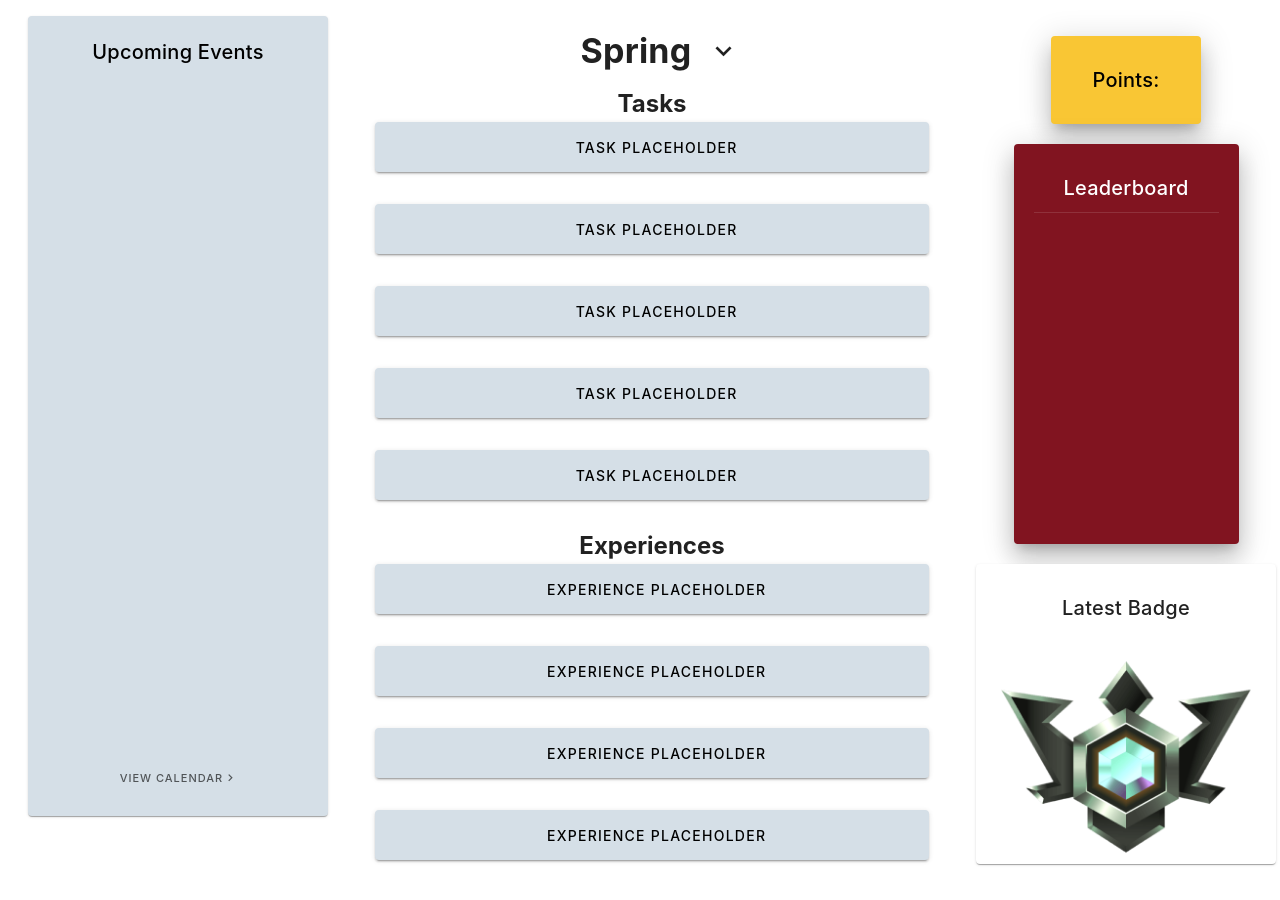
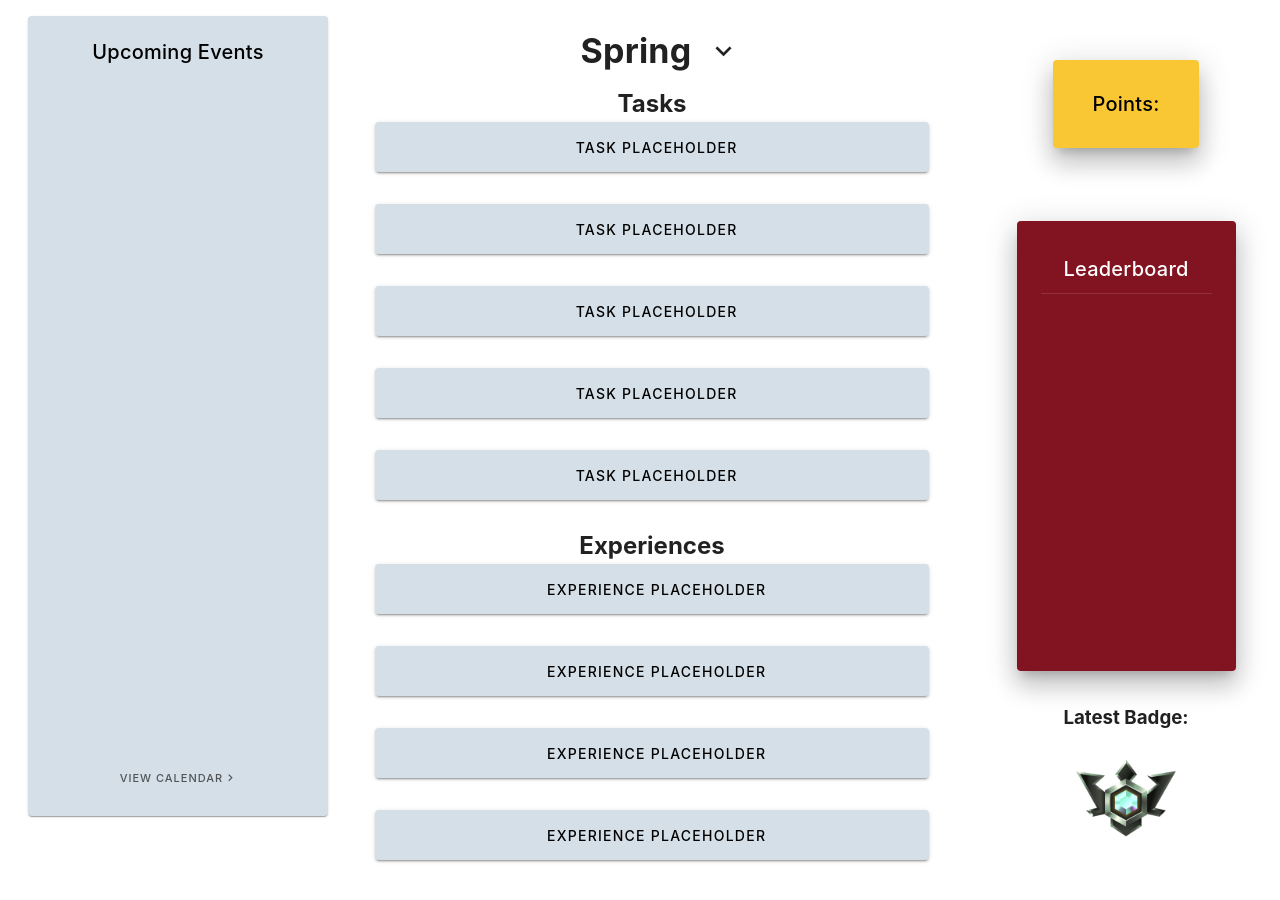
Before and after one commit to IanFlower/Avocado-Frontend, a Vue app: page /home in a window 1280 px wide. Built offline with nearby package versions, Linux system fonts and the light colour scheme; what webfontloader would draw is missing.

Commit message:
fixed route from shop to home and fix the points to look like the figma

```diff
--- a/src/views/Shop.vue
+++ b/src/views/Shop.vue
@@ -5,6 +5,9 @@
 </template>
 
 <script setup>
+import { useRouter } from 'vue-router';
+
+const router = useRouter();
 
   const goHome = () => {
     router.push('/home');
--- a/src/views/StudentHome.vue
+++ b/src/views/StudentHome.vue
@@ -65,24 +65,27 @@
       </v-col>
 
       <!-- Right Column (Points, Leaderboard, Badges) -->
-      <v-col cols="3" class="d-flex flex-column align-center pa-2">
-        <v-card class="d-flex flex-column pa-5 text-center my-5 accent clickable-card" width="50%" elevation="16" @click="handlePointClick">
+      <v-col cols="3" class="d-flex flex-column align-center pa-3">
+
+        <!--Points Card -->
+        <v-card class="d-flex flex-column pa-5 text-center my-10 accent clickable-card" width="50%" elevation="16" @click="handlePointClick">
           <v-card-title>Points:</v-card-title>
         </v-card>
 
-        <v-card class="d-flex flex-column pa-5 text-center primary" height="400px" width="75%" color="#811420" elevation="16">
+        <v-spacer></v-spacer>
+
+        <!--Leaderboard-->
+        <v-card class="d-flex flex-column pa-6 text-center primary" height="450px" width="75%" elevation="16">
           <v-card-title>Leaderboard</v-card-title>
           <v-divider></v-divider>
         </v-card>
 
         <v-spacer></v-spacer>
 
-        <v-card class="d-flex flex-column pa-5 text-center my-5 align-center" height="300px" width="300px">
-          <v-card-title>Latest Badge</v-card-title>
-          <v-img height="250px" width="250px" :src="elite" alt="Elite" class="clickable-image" @click="goToBadges"></v-img>
-        </v-card>
+        <!--Latest Badge-->
+        <h3>Latest Badge: </h3>
+          <v-img height="100px" width="100px" :src="elite" alt="Elite" class="clickable-image" @click="goToBadges"></v-img>
       </v-col>
-
     </v-row>
   </v-container>
 </template>
```
